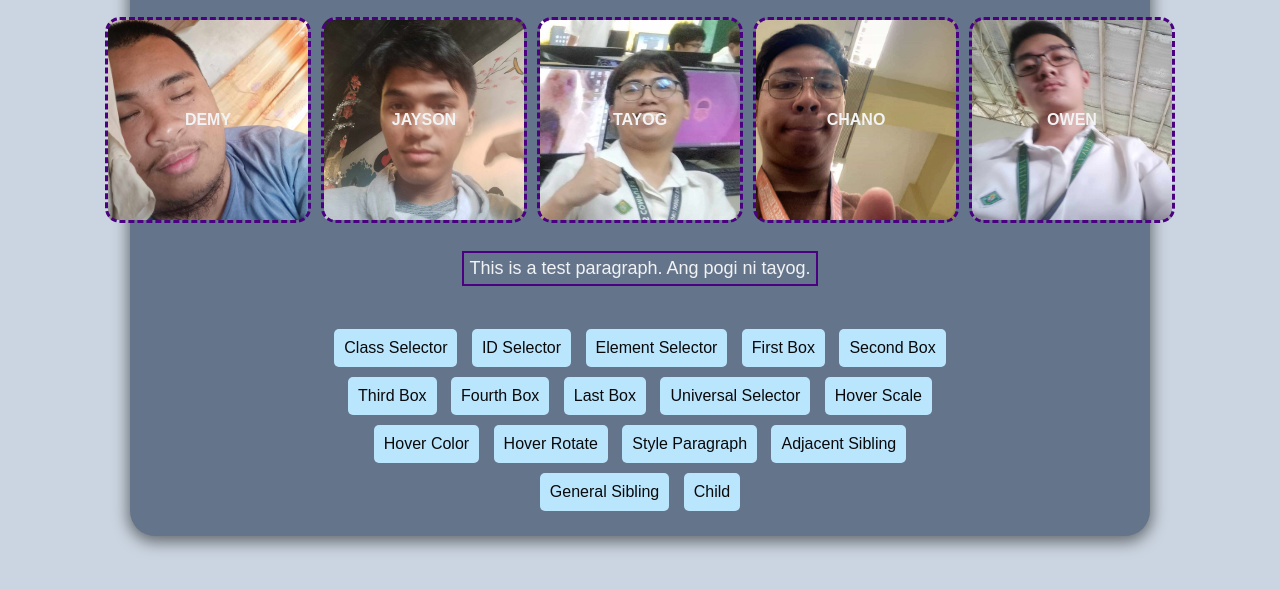
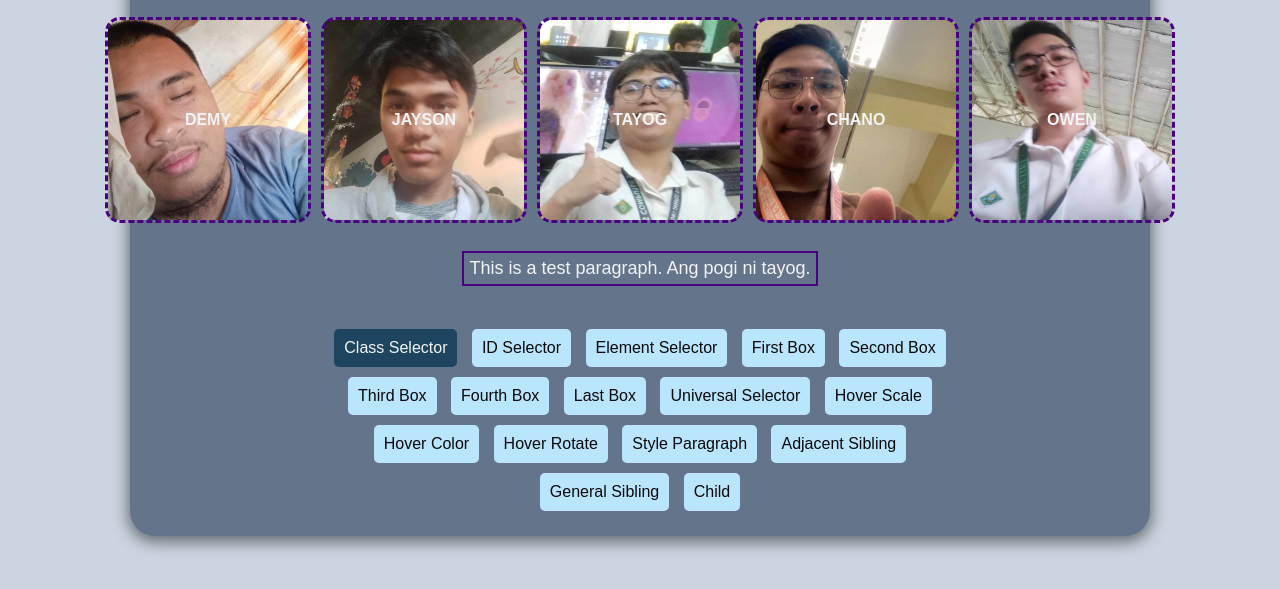
Before and after one commit to Kamen-Rider-Tayog/Presentation-sa-ITECH-50B, a plain HTML site: page index.html in a window 1280 px wide. In both pictures the pointer is over the label "Class Selector". Shown: the part 171-760 px from the top of the page. Drawn offline with Linux system fonts and the light colour scheme.

Commit message:
Update index.html

```diff
--- a/index.html
+++ b/index.html
@@ -157,8 +157,10 @@
 			#toggle-child:checked ~ #game-area > p {
 				scale: 2;
 			}
-			.toggl:checked + .btn {
-				background: red;
+			.btn:hover {
+				background: #1e4560;
+				color: #f2f3f4;
+				transition: 0.3s;
 			}
 
 			@keyframes rotate {
```
